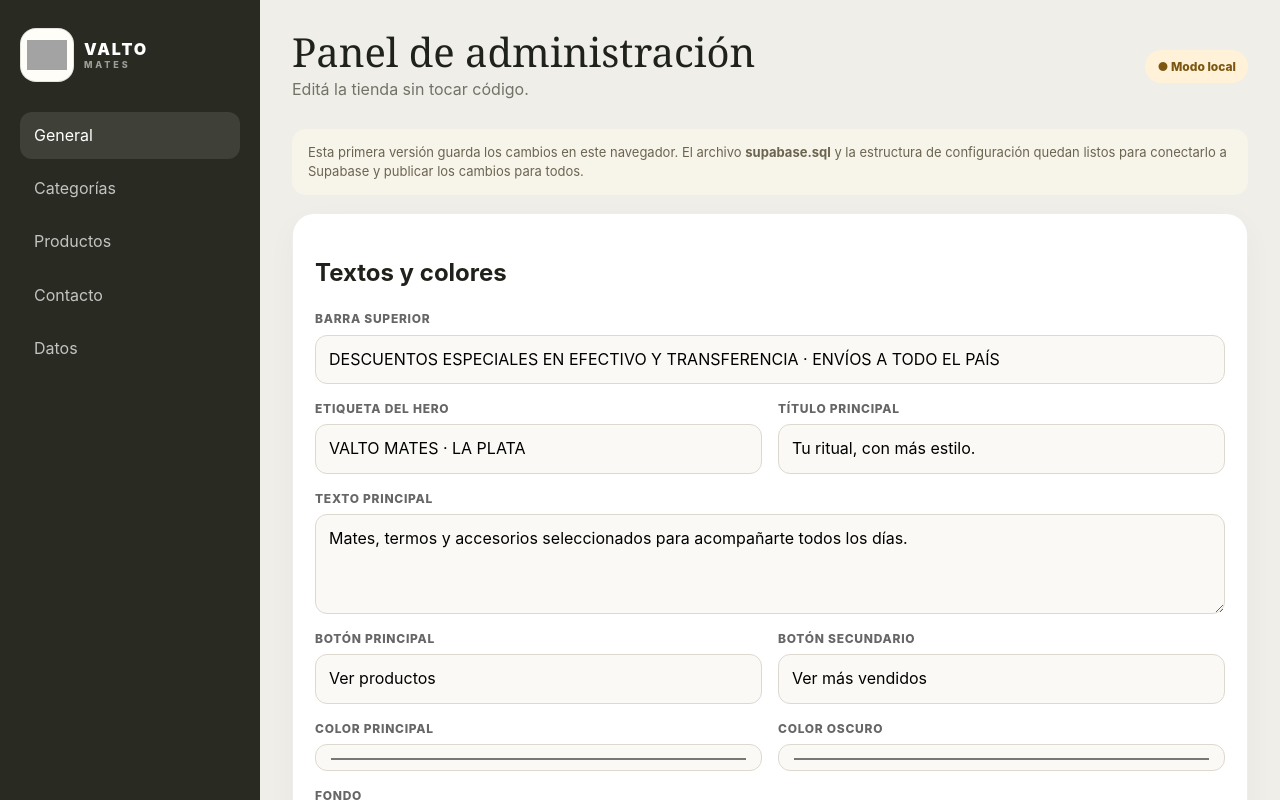
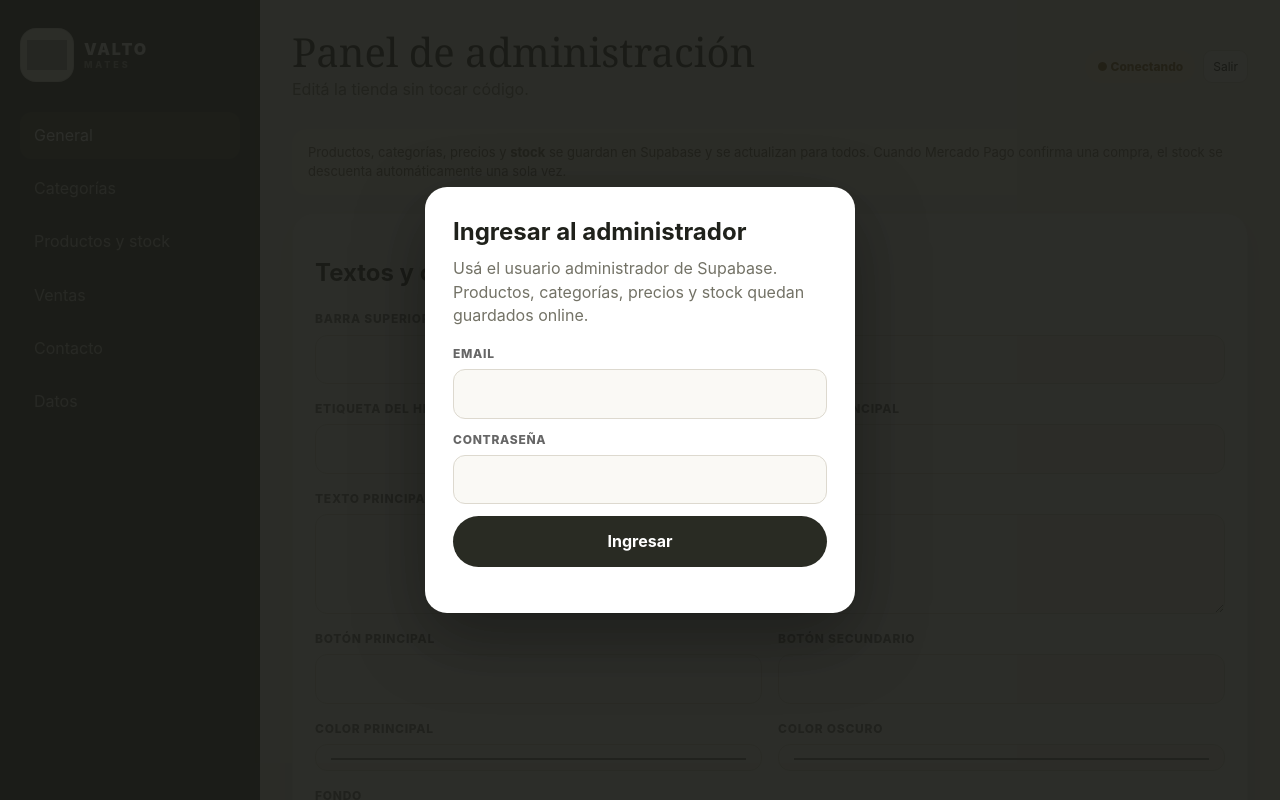
Before and after one commit to Lautisuarez2004/ValtoMates, a plain HTML site: page admin.html in a window 1280 px wide. Shown: the top 800 px of the page. Drawn offline with nearby package versions, Linux system fonts and the light colour scheme; grey boxes are pictures that could not be loaded.

Commit message:
Add stock and orders to Valto admin

```diff
--- a/admin.html
+++ b/admin.html
@@ -1,47 +1,26 @@
 <!doctype html>
-<html lang="es-AR"><head><meta charset="utf-8"><meta name="viewport" content="width=device-width,initial-scale=1"><title>Valto Mates · Administración</title><link rel="stylesheet" href="styles.css"></head>
-<body class="admin-body"><div class="admin-shell">
-  <aside class="admin-sidebar"><a href="index.html" class="brand brand-lockup"><span class="brand-mark"><img src="https://cdn.v2.tiendanegocio.com/logo/59430/img_59430_dpku1ntd4mman1s52.png?class=sm" alt="Valto Mates"></span><span class="brand-wordmark"><strong>VALTO</strong><small>MATES</small></span></a><div class="admin-nav"><button class="active" data-tab="general">General</button><button data-tab="categories">Categorías</button><button data-tab="products">Productos</button><button data-tab="contact">Contacto</button><button data-tab="data">Datos</button></div></aside>
-  <main class="admin-main"><div class="admin-topbar"><div class="admin-title"><h1>Panel de administración</h1><p>Editá la tienda sin tocar código.</p></div><div id="modePill" class="status-pill local">● Modo local</div></div>
-  <div class="admin-note">Esta primera versión guarda los cambios en este navegador. El archivo <b>supabase.sql</b> y la estructura de configuración quedan listos para conectarlo a Supabase y publicar los cambios para todos.</div>
+<html lang="es-AR"><head><meta charset="utf-8"><meta name="viewport" content="width=device-width,initial-scale=1"><title>Valto Mates · Administración</title><link rel="stylesheet" href="styles.css"><style>
+.admin-login{position:fixed;inset:0;background:rgba(27,28,23,.92);z-index:9999;display:grid;place-items:center;padding:20px}.admin-login.hidden{display:none}.login-card{width:min(430px,100%);background:#fff;border-radius:22px;padding:28px;box-shadow:0 24px 70px rgba(0,0,0,.35)}.login-card h2{margin:0 0 8px}.login-card p{color:var(--muted);margin:0 0 18px}.login-card .field{margin-bottom:12px}.stock-pill{display:inline-flex;align-items:center;min-width:38px;justify-content:center;border-radius:999px;padding:4px 9px;font-size:12px;font-weight:800;background:#edf5ea;color:#2e6b31}.stock-pill.low{background:#fff2d8;color:#7a5a00}.stock-pill.out{background:#fdeaea;color:#9b2c2c}.order-status{font-size:12px;font-weight:800;border-radius:999px;padding:4px 8px;background:#eee}.order-status.paid{background:#e8f7ee;color:#176b3a}.order-status.pending{background:#fff6da;color:#735c0f}.order-status.failed{background:#fdecec;color:#8a2626}
+</style></head>
+<body class="admin-body">
+<div class="admin-login" id="adminLogin"><div class="login-card"><h2>Ingresar al administrador</h2><p>Usá el usuario administrador de Supabase. Productos, categorías, precios y stock quedan guardados online.</p><div class="field"><label>Email</label><input id="loginEmail" type="email" autocomplete="username"></div><div class="field"><label>Contraseña</label><input id="loginPassword" type="password" autocomplete="current-password"></div><button class="btn btn-dark" id="loginBtn" style="width:100%">Ingresar</button><p id="loginError" style="color:#9b2c2c;margin-top:12px"></p></div></div>
+<div class="admin-shell">
+  <aside class="admin-sidebar"><a href="index.html" class="brand brand-lockup"><span class="brand-mark"><img src="https://cdn.v2.tiendanegocio.com/logo/59430/img_59430_dpku1ntd4mman1s52.png?class=sm" alt="Valto Mates"></span><span class="brand-wordmark"><strong>VALTO</strong><small>MATES</small></span></a><div class="admin-nav"><button class="active" data-tab="general">General</button><button data-tab="categories">Categorías</button><button data-tab="products">Productos y stock</button><button data-tab="orders">Ventas</button><button data-tab="contact">Contacto</button><button data-tab="data">Datos</button></div></aside>
+  <main class="admin-main"><div class="admin-topbar"><div class="admin-title"><h1>Panel de administración</h1><p>Editá la tienda sin tocar código.</p></div><div style="display:flex;gap:8px;align-items:center"><div id="modePill" class="status-pill local">● Conectando</div><button class="small-btn" id="logoutBtn">Salir</button></div></div>
+  <div class="admin-note">Productos, categorías, precios y <b>stock</b> se guardan en Supabase y se actualizan para todos. Cuando Mercado Pago confirma una compra, el stock se descuenta automáticamente una sola vez.</div>
 
   <section data-panel="general"><div class="admin-card"><h2>Textos y colores</h2><div class="form-grid">
-    <div class="field full"><label>Barra superior</label><input id="announcement"></div>
-    <div class="field"><label>Etiqueta del hero</label><input id="heroEyebrow"></div><div class="field"><label>Título principal</label><input id="heroTitle"></div>
-    <div class="field full"><label>Texto principal</label><textarea id="heroText"></textarea></div>
-    <div class="field"><label>Botón principal</label><input id="heroCta"></div><div class="field"><label>Botón secundario</label><input id="heroSecondary"></div>
-    <div class="field"><label>Color principal</label><input id="accent" type="color"></div><div class="field"><label>Color oscuro</label><input id="accentDark" type="color"></div>
-    <div class="field"><label>Fondo</label><input id="background" type="color"></div><div></div>
-    <div class="field"><label>Título combos</label><input id="comboTitle"></div><div class="field"><label>Texto combos</label><input id="comboText"></div>
-  </div><div class="admin-actions"><button class="btn btn-dark" id="saveGeneral">Guardar cambios</button><a class="btn btn-outline" href="index.html" target="_blank">Ver tienda</a></div></div></section>
+    <div class="field full"><label>Barra superior</label><input id="announcement"></div><div class="field"><label>Etiqueta del hero</label><input id="heroEyebrow"></div><div class="field"><label>Título principal</label><input id="heroTitle"></div><div class="field full"><label>Texto principal</label><textarea id="heroText"></textarea></div><div class="field"><label>Botón principal</label><input id="heroCta"></div><div class="field"><label>Botón secundario</label><input id="heroSecondary"></div><div class="field"><label>Color principal</label><input id="accent" type="color"></div><div class="field"><label>Color oscuro</label><input id="accentDark" type="color"></div><div class="field"><label>Fondo</label><input id="background" type="color"></div><div></div><div class="field"><label>Título combos</label><input id="comboTitle"></div><div class="field"><label>Texto combos</label><input id="comboText"></div>
+  </div><div class="admin-actions"><button class="btn btn-dark" id="saveGeneral">Guardar textos</button><a class="btn btn-outline" href="index.html" target="_blank">Ver tienda</a></div></div></section>
 
-  <section data-panel="categories" class="hidden">
-    <div class="admin-card">
-      <div class="section-head" style="margin-bottom:16px"><div><h2 style="margin:0">Categorías</h2><p style="color:var(--muted);margin:5px 0 0">Creá, renombrá, cambiá el ícono o eliminá categorías. “Todos” se genera automáticamente.</p></div></div>
-      <div class="category-admin-grid">
-        <div>
-          <div style="overflow:auto"><table class="product-table category-table"><thead><tr><th>Ícono</th><th>Categoría</th><th>Productos</th><th></th></tr></thead><tbody id="categoryRows"></tbody></table></div>
-        </div>
-        <div class="category-editor">
-          <h3 id="categoryFormTitle">Nueva categoría</h3>
-          <div class="field"><label>Nombre</label><input id="cName" placeholder="Ej: Regalos"></div>
-          <div class="field"><label>Ícono</label><select id="cIcon"></select></div>
-          <div class="category-icon-preview" id="cIconPreview"></div>
-          <div class="admin-actions"><button class="btn btn-dark" id="saveCategory">Agregar categoría</button><button class="btn btn-outline hidden" id="cancelCategory">Cancelar</button></div>
-        </div>
-      </div>
-    </div>
-  </section>
+  <section data-panel="categories" class="hidden"><div class="admin-card"><div class="section-head" style="margin-bottom:16px"><div><h2 style="margin:0">Categorías</h2><p style="color:var(--muted);margin:5px 0 0">Se guardan online y se reflejan en la tienda.</p></div></div><div class="category-admin-grid"><div><div style="overflow:auto"><table class="product-table category-table"><thead><tr><th>Ícono</th><th>Categoría</th><th>Productos</th><th></th></tr></thead><tbody id="categoryRows"></tbody></table></div></div><div class="category-editor"><h3 id="categoryFormTitle">Nueva categoría</h3><div class="field"><label>Nombre</label><input id="cName" placeholder="Ej: Regalos"></div><div class="field"><label>Ícono</label><select id="cIcon"></select></div><div class="category-icon-preview" id="cIconPreview"></div><div class="admin-actions"><button class="btn btn-dark" id="saveCategory">Agregar categoría</button><button class="btn btn-outline hidden" id="cancelCategory">Cancelar</button></div></div></div></div></section>
 
-  <section data-panel="products" class="hidden"><div class="admin-card"><div class="section-head" style="margin-bottom:16px"><div><h2 style="margin:0">Productos</h2><p style="color:var(--muted);margin:5px 0 0">Editar, duplicar o eliminar productos.</p></div><button class="btn btn-dark" id="newProduct">+ Nuevo producto</button></div><div style="overflow:auto"><table class="product-table"><thead><tr><th></th><th>Producto</th><th>Categoría</th><th>Precio</th><th>Destacado</th><th></th></tr></thead><tbody id="productRows"></tbody></table></div></div>
-  <div class="admin-card hidden" id="productFormCard"><h2 id="productFormTitle">Editar producto</h2><div class="form-grid">
-    <div class="field"><label>Nombre</label><input id="pName"></div><div class="field"><label>ID / slug</label><input id="pId"></div><div class="field"><label>Categoría</label><select id="pCategory"></select></div><div class="field"><label>Badge</label><input id="pBadge" placeholder="Más vendido"></div>
-    <div class="field"><label>Precio lista</label><input id="pPrice" type="number"></div><div class="field"><label>Precio transferencia</label><input id="pTransfer" type="number"></div><div class="field"><label>Precio efectivo</label><input id="pCash" type="number"></div><div class="field"><label>Imagen</label><input id="pImage" placeholder="assets/img/archivo.webp"></div>
-    <div class="field full"><label>Descripción</label><textarea id="pDescription"></textarea></div><div class="field full"><label>Variantes</label><input id="pVariants"></div><div class="field"><label><input id="pFeatured" type="checkbox"> Mostrar como destacado</label></div>
-  </div><div class="admin-actions"><button class="btn btn-dark" id="saveProduct">Guardar producto</button><button class="btn btn-outline" id="cancelProduct">Cancelar</button></div></div></section>
+  <section data-panel="products" class="hidden"><div class="admin-card"><div class="section-head" style="margin-bottom:16px"><div><h2 style="margin:0">Productos y stock</h2><p style="color:var(--muted);margin:5px 0 0">El stock mostrado acá es el que usa Mercado Pago para aceptar o bloquear compras.</p></div><button class="btn btn-dark" id="newProduct">+ Nuevo producto</button></div><div style="overflow:auto"><table class="product-table"><thead><tr><th></th><th>Producto</th><th>Categoría</th><th>Precio</th><th>Stock</th><th>Destacado</th><th></th></tr></thead><tbody id="productRows"></tbody></table></div></div>
+  <div class="admin-card hidden" id="productFormCard"><h2 id="productFormTitle">Editar producto</h2><div class="form-grid"><div class="field"><label>Nombre</label><input id="pName"></div><div class="field"><label>ID / slug</label><input id="pId"></div><div class="field"><label>Categoría</label><select id="pCategory"></select></div><div class="field"><label>Badge</label><input id="pBadge" placeholder="Más vendido"></div><div class="field"><label>Precio lista</label><input id="pPrice" type="number"></div><div class="field"><label>Precio transferencia</label><input id="pTransfer" type="number"></div><div class="field"><label>Precio efectivo</label><input id="pCash" type="number"></div><div class="field"><label>Stock</label><input id="pStock" type="number" min="0" step="1"></div><div class="field full"><label>Imagen</label><input id="pImage" placeholder="https://..."></div><div class="field full"><label>Descripción</label><textarea id="pDescription"></textarea></div><div class="field full"><label>Variantes separadas por ·</label><input id="pVariants"></div><div class="field"><label><input id="pFeatured" type="checkbox"> Mostrar como destacado</label></div></div><div class="admin-actions"><button class="btn btn-dark" id="saveProduct">Guardar producto</button><button class="btn btn-outline" id="cancelProduct">Cancelar</button></div></div></section>
 
-  <section data-panel="contact" class="hidden"><div class="admin-card"><h2>Contacto</h2><p style="color:var(--muted)">Estos datos se editan en <b>config.js</b> para esta versión estática.</p><div class="form-grid"><div class="field"><label>Email actual</label><input value="valtomateslp@gmail.com" disabled></div><div class="field"><label>WhatsApp</label><input value="Pendiente de cargar" disabled></div></div></div></section>
+  <section data-panel="orders" class="hidden"><div class="admin-card"><div class="section-head" style="margin-bottom:16px"><div><h2 style="margin:0">Ventas Mercado Pago</h2><p style="color:var(--muted);margin:5px 0 0">Historial de órdenes y estado del descuento de stock.</p></div><button class="btn btn-outline" id="refreshOrders">Actualizar</button></div><div style="overflow:auto"><table class="product-table"><thead><tr><th>Fecha</th><th>Producto</th><th>Total</th><th>Pago</th><th>Stock</th><th>ID</th></tr></thead><tbody id="orderRows"></tbody></table></div></div></section>
 
-  <section data-panel="data" class="hidden"><div class="admin-card"><h2>Importar / exportar</h2><p style="color:var(--muted)">Útil para pasar los cambios entre navegadores mientras no esté conectado Supabase.</p><div class="admin-actions"><button class="btn btn-dark" id="exportData">Descargar JSON</button><label class="btn btn-outline" for="importFile">Importar JSON</label><input class="hidden" id="importFile" type="file" accept="application/json"><button class="btn btn-outline danger" id="resetData">Restaurar demo</button></div></div></section>
+  <section data-panel="contact" class="hidden"><div class="admin-card"><h2>Contacto</h2><p style="color:var(--muted)">Estos datos siguen en <b>config.js</b>.</p><div class="form-grid"><div class="field"><label>Email actual</label><input value="valtomateslp@gmail.com" disabled></div><div class="field"><label>WhatsApp</label><input value="Pendiente de cargar" disabled></div></div></div></section>
+  <section data-panel="data" class="hidden"><div class="admin-card"><h2>Datos</h2><p style="color:var(--muted)">El catálogo ya está en Supabase. Esta sección exporta una copia JSON para respaldo.</p><div class="admin-actions"><button class="btn btn-dark" id="exportData">Descargar JSON</button></div></div></section>
   </main>
-</div><div class="toast" id="toast"></div><script src="config.js"></script><script src="category-icons.js"></script><script src="data.js"></script><script src="admin.js"></script></body></html>
+</div><div class="toast" id="toast"></div><script src="config.js"></script><script src="category-icons.js"></script><script src="data.js"></script><script src="https://cdn.jsdelivr.net/npm/@supabase/supabase-js@2"></script><script src="admin.js"></script></body></html>
```
